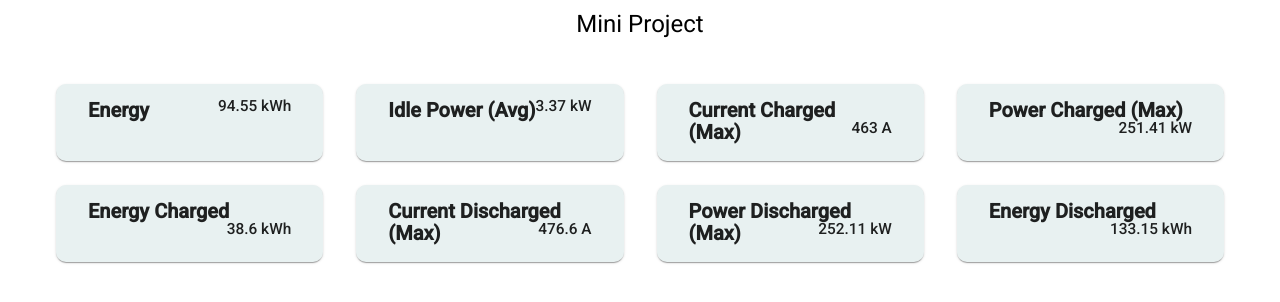
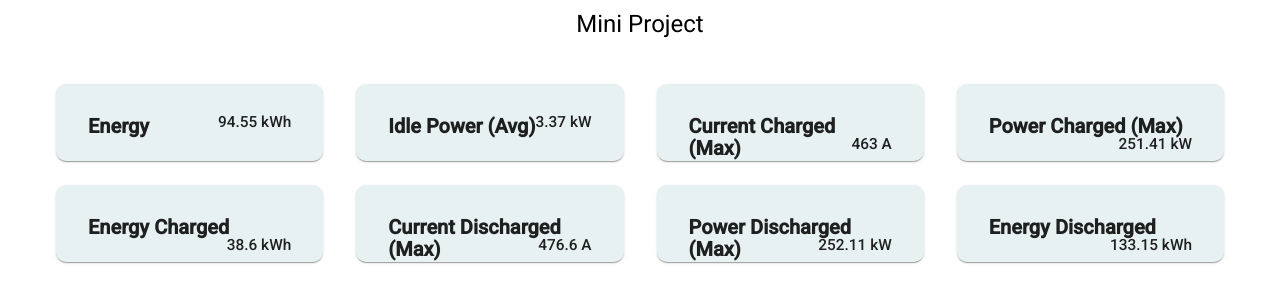
Before and after one commit to jtran8/mini, an Angular app: page / in a window 1280 px wide. Shown: the top 302 px of the page. Built offline with nearby package versions, Linux system fonts and the light colour scheme.

Commit message:
Update app.component.css

```diff
--- a/src/app/app.component.css
+++ b/src/app/app.component.css
@@ -5,6 +5,8 @@
 .mat-card{
   width: 100%;
   height: 45%;
+  padding-top: 2rem;
+  padding-bottom: 0;
   margin: 1rem;
   background-color: #e8f1f1;
   border-radius: 10px;
```
